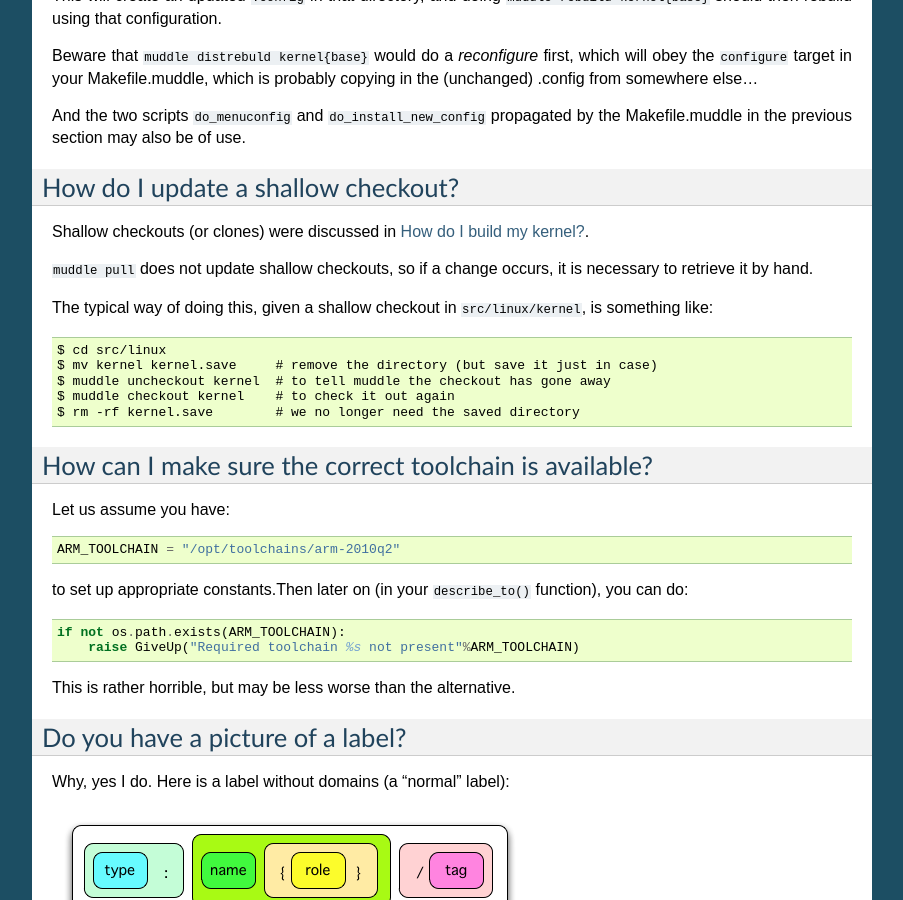
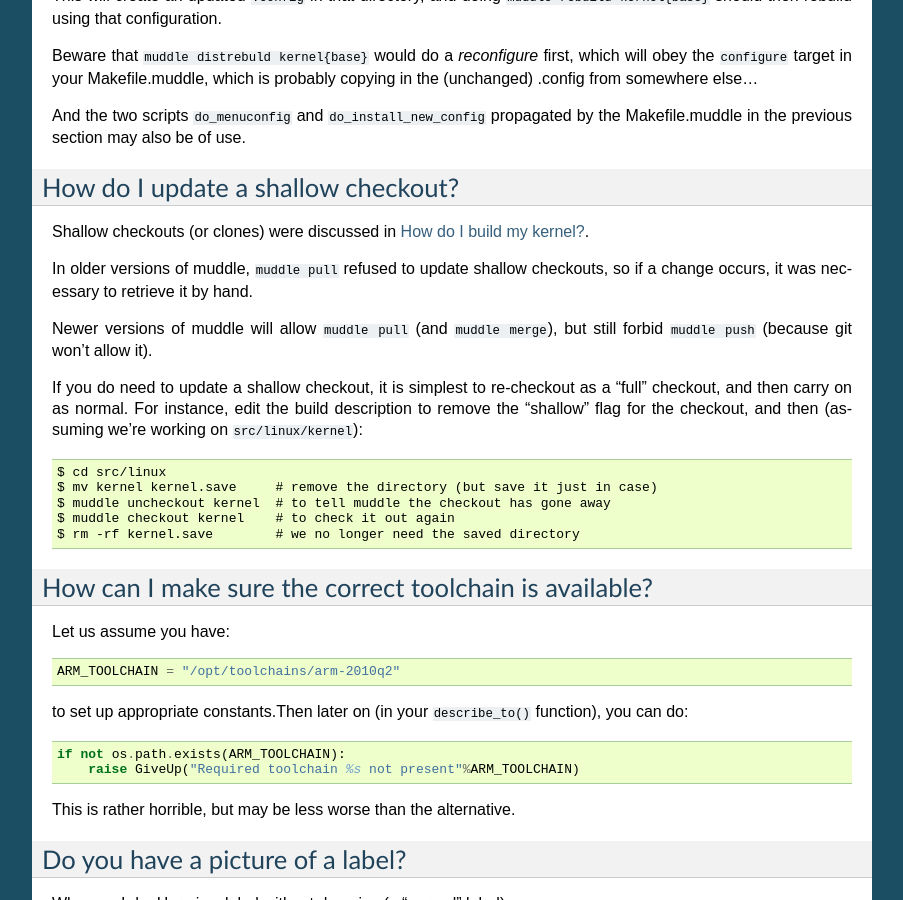
Before and after one commit to kynesim/muddle, a Sphinx documentation site: the page built from docs/jottings.txt, in a window 1280 px wide and 900 px high, scrolled down 6998 px. Shown: the whole window, without its empty margins (198-1101 px from the left). Built offline with Sphinx 7.4.7, drawn with Linux system fonts in a browser that asks for light colours; some of the changed text lies outside the part shown.

Commit message:
Fix issue 222 How to pull shallow checkouts

```diff
--- a/docs/jottings.txt
+++ b/docs/jottings.txt
@@ -304,7 +304,7 @@ the following:
 
       # If we don't have KERNEL_DEEP_CLONES set in our environment, then we want
       # a shallow clone - this *much* reduces the time it takes to clone the
-      # kernel sources, but then means we can't "muddle fetch" to update them
+      # kernel sources, but then means we can't "muddle push" from it.
       #
       # Users can set KERNEL_DEEP_CLONES by, for instance, doing:
       #
@@ -418,11 +418,16 @@ How do I update a shallow checkout?
 ===================================
 Shallow checkouts (or clones) were discussed in `How do I build my kernel?`_.
 
-``muddle pull`` does not update shallow checkouts, so if a change occurs, it
-is necessary to retrieve it by hand.
+In older versions of muddle, ``muddle pull`` refused to update shallow
+checkouts, so if a change occurs, it was necessary to retrieve it by hand.
 
-The typical way of doing this, given a shallow checkout in
-``src/linux/kernel``, is something like::
+Newer versions of muddle will allow ``muddle pull`` (and ``muddle merge``),
+but still forbid ``muddle push`` (because git won't allow it).
+
+If you do need to update a shallow checkout, it is simplest to re-checkout as
+a "full" checkout, and then carry on as normal. For instance, edit the
+build description to remove the "shallow" flag for the checkout, and then
+(assuming we're working on ``src/linux/kernel``)::
 
   $ cd src/linux
   $ mv kernel kernel.save     # remove the directory (but save it just in case)
--- a/docs/workflows.txt
+++ b/docs/workflows.txt
@@ -264,7 +264,8 @@ problems with not building entirely from scratch. In particular:
   directory, then the build tree may not be as clean as one thought (this is
   why we strongly recommend out-of-tree building for all packages).
 
-* If there are any shallow checkouts (typically specified in the build
+* *In older versions of muddle*:
+  If there are any shallow checkouts (typically specified in the build
   description as follows::
 
     pkg.set_checkout_vcs_option(builder, Label('checkout', 'kernel-source'),
```
Also changed, not shown: 1 other file.
